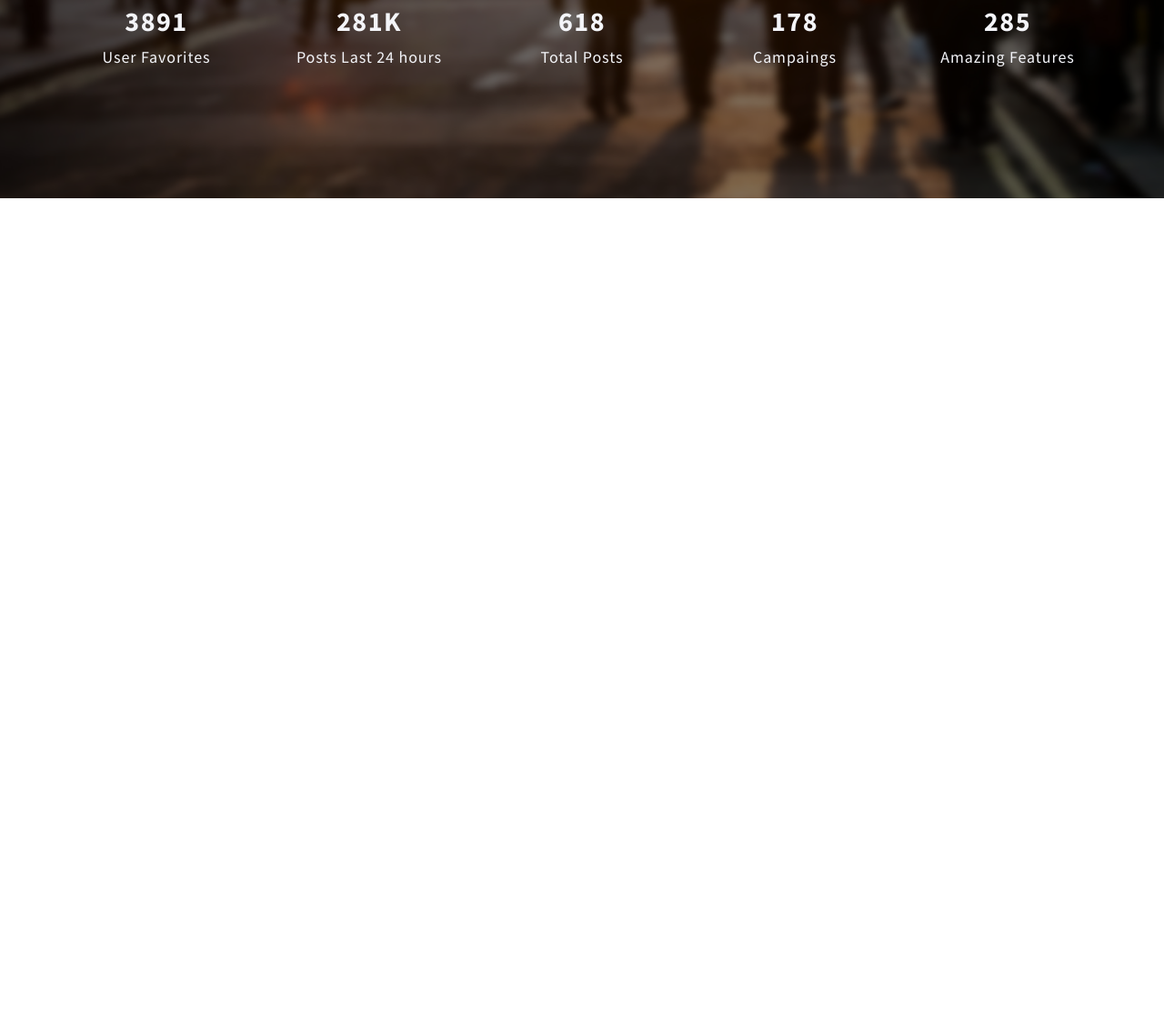
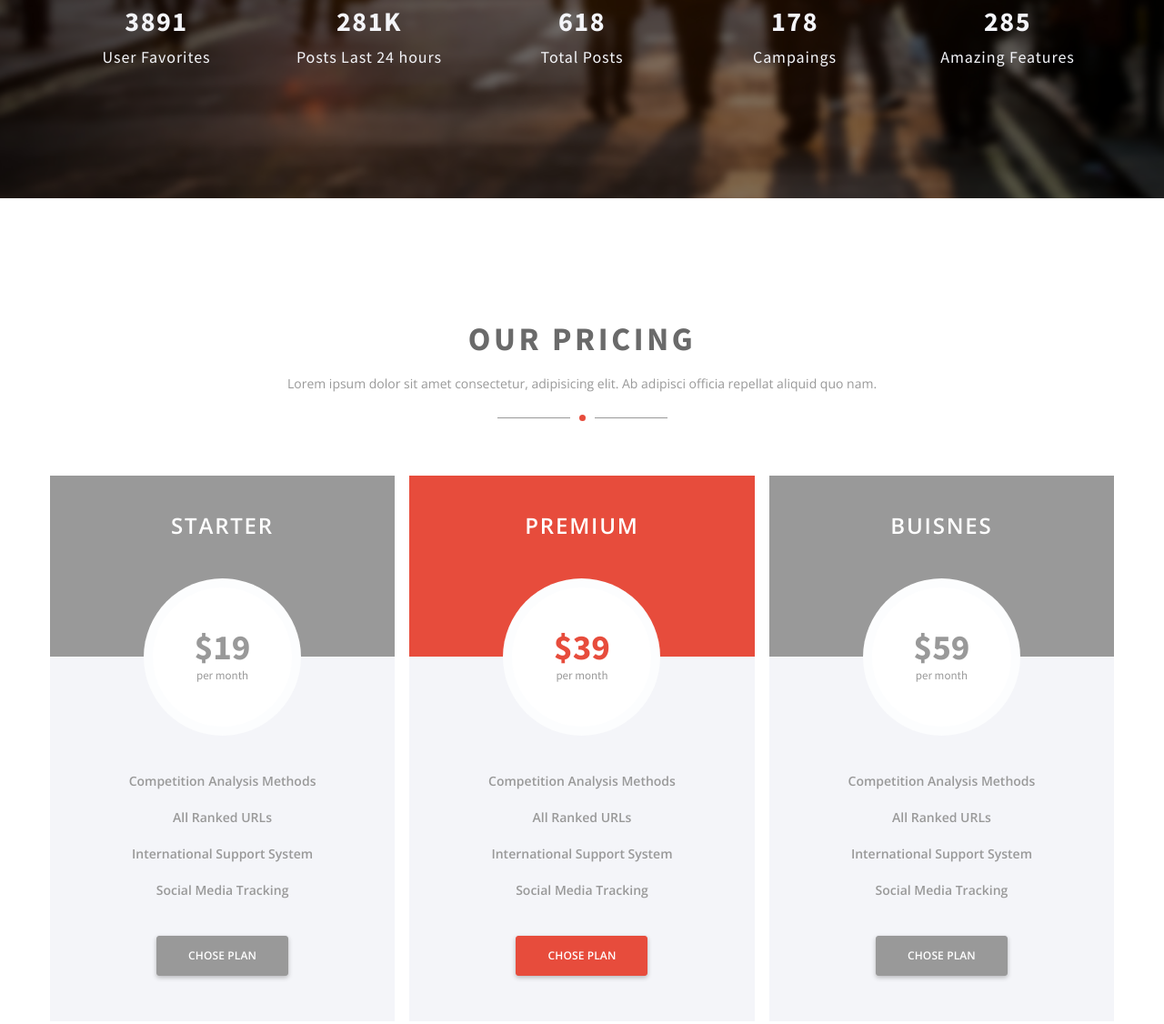
Before and after one commit to jewi1/landing, a website: page index.html in a window 1280 px wide. Shown: the part 5374-6500 px from the top of the page at 91% size. Before the commit the page ends 5592 px from the top, so only its background shows below. Drawn offline with nearby package versions, Linux system fonts and the light colour scheme; files that its build step writes are made by us from their sources; files whose address does not match are found by name.

Commit message:
Created price block

```diff
--- a/index.html
+++ b/index.html
@@ -317,6 +317,68 @@
       </div>
     </div>
   </div>
+  <div class="price">
+    <div class="wrap">
+      <p class="price__title">Our pricing</p>
+      <p>Lorem ipsum dolor sit amet consectetur, adipisicing elit. Ab adipisci officia repellat aliquid quo nam.  </p>
+      <div class="price__devider devider">
+        <p></p>
+      </div>
+      <div class="price__block">
+        <div class="price__element">
+          <div class="price__top">
+            <p class="price__name">Starter</p>
+          </div>
+          <div class="price__bottom">
+            <div class="price__number">
+              <p>$19 <span>per month</span></p>
+            </div>
+            <ul class="price__list">
+              <li>Competition Analysis Methods</li>
+              <li>All Ranked URLs</li>
+              <li>International Support System</li>
+              <li>Social Media Tracking</li>
+            </ul>
+            <a class="price__btn" href="#">Chose plan</a>
+          </div>
+        </div>
+        <div class="price__element price__element--red">
+          <div class="price__top">
+            <p class="price__name">Premium</p>
+          </div>
+          <div class="price__bottom">
+            <div class="price__number">
+              <p>$39 <span>per month</span></p>
+            </div>
+            <ul class="price__list">
+              <li>Competition Analysis Methods</li>
+              <li>All Ranked URLs</li>
+              <li>International Support System</li>
+              <li>Social Media Tracking</li>
+            </ul>
+            <a class="price__btn" href="#">Chose plan</a>
+          </div>
+        </div>
+        <div class="price__element">
+          <div class="price__top">
+            <p class="price__name">Buisnes</p>
+          </div>
+          <div class="price__bottom">
+            <div class="price__number">
+              <p>$59 <span>per month</span></p>
+            </div>
+            <ul class="price__list">
+              <li>Competition Analysis Methods</li>
+              <li>All Ranked URLs</li>
+              <li>International Support System</li>
+              <li>Social Media Tracking</li>
+            </ul>
+            <a class="price__btn" href="#">Chose plan</a>
+          </div>
+        </div>
+      </div>
+    </div>
+  </div>
 </div>
 </body>
 </html>
--- /dev/null
+++ b/scss/blocks/price.scss
@@ -0,0 +1,178 @@
+.price {
+  margin: 140px 0;
+
+  p {
+    font-size: 14px;
+    line-height: 29px;
+    text-align: center;
+    margin: 20px 0;
+    color: $advantages-gray;
+  }
+
+  .price__devider {
+    @include devider($advantages-gray);
+  }
+
+  .price__title {
+    font-family: 'Source Sans Pro';
+    font-weight: 700;
+    text-transform: uppercase;
+    font-size: 36px;
+    letter-spacing: 3.6px;
+    color: $gray;
+  }
+
+  .price__block {
+    display: flex;
+    justify-content: space-between;
+    flex-wrap: wrap;
+    margin-top: 40px;
+  }
+
+  .price__element {
+    flex-basis: 32.4%;
+    margin-top: 20px;
+    background-color: $white-gray;
+
+    &:hover {
+      .price__top {
+        background-color: $red-hover;
+      }
+      .price__bottom {
+        .price__number {
+          p{
+            color: $red-hover;
+          }
+        }
+      }
+    }
+
+    .price__top {
+      background-color: $advantages-gray;
+      padding-bottom: 90px;
+      transition-property: background-color;
+      transition-duration: 300ms;
+
+      .price__name {
+        font-weight: 600;
+        font-size: 24px;
+        color: $white;
+        text-transform: uppercase;
+        letter-spacing: 1.8px;
+        margin: 0;
+        padding: 40px 0;
+      }
+    }
+
+    .price__bottom {
+      padding-bottom: 20px;
+      .price__number {
+        width: 153px;
+        // height: 153px;
+        background-color: $white;
+        border: 10px solid rgba(244, 245, 249, 0.25);
+        border-radius: 50%;
+        margin: -86.5px auto 0;
+        padding: 46px 0;
+
+        p {
+          font-family: 'Source Sans Pro';
+          font-weight: 700;
+          font-size: 39px;
+          color: $advantages-gray;
+          line-height: 40px;
+          margin: 0;
+          transition-property: color;
+          transition-duration: 300ms;
+
+          span {
+            display: block;
+            font-weight: 400;
+            font-size: 13px;
+            line-height: 21px;
+            color: $advantages-gray;
+          }
+        }
+      }
+
+      .price__list {
+        list-style: none;
+        padding: 0;
+        margin: 0;
+        text-align: center;
+        margin: 40px 0;
+
+        li {
+          font-weight: 600;
+          font-size: 14px;
+          line-height: 20px;
+          color: $advantages-gray;
+          margin: 20px 0;
+        }
+      }
+
+      .price__btn {
+        @include btn($advantages-gray) {
+          width: 145px;
+          font-family: 'Open Sans';
+          font-weight: 600;
+          letter-spacing: 0.12px;
+          font-size: 12px;
+          line-height: 16px;
+          color: $white;
+          padding: 13px 0;
+          display: block;
+          margin: 30px auto;
+        }
+      }
+
+    }
+  }
+
+  .price__element--red {
+    .price__top {
+      background-color: $red-hover;
+    }
+    .price__bottom {
+      .price__number {
+        p {
+          color: $red-hover;
+        }
+      }
+
+      .price__btn {
+        background-color: $red-hover;
+        border-color: $red-hover;
+      }
+    }
+  }
+}
+
+@media (max-width: 980px) {
+  .price {
+    margin: 50px;
+  }
+}
+
+@media (max-width: 768px) {
+  .price {
+    .price__block {
+      justify-content: center;
+    }
+
+    .price__element {
+      flex-basis: 45%;
+      margin: 20px 2.5%;
+    }
+  }
+}
+
+@media (max-width: 580px) {
+  .price {
+    margin: 50px 0;
+    .price__element {
+      flex-basis: 100%;
+      margin: 15px 0;
+    }
+  }
+}
--- a/scss/style.scss
+++ b/scss/style.scss
@@ -17,4 +17,5 @@
 @import "blocks/recent";
 @import "blocks/case-study";
 @import "blocks/ideas";
-@import "blocks/counts"
+@import "blocks/counts";
+@import "blocks/price";
```
